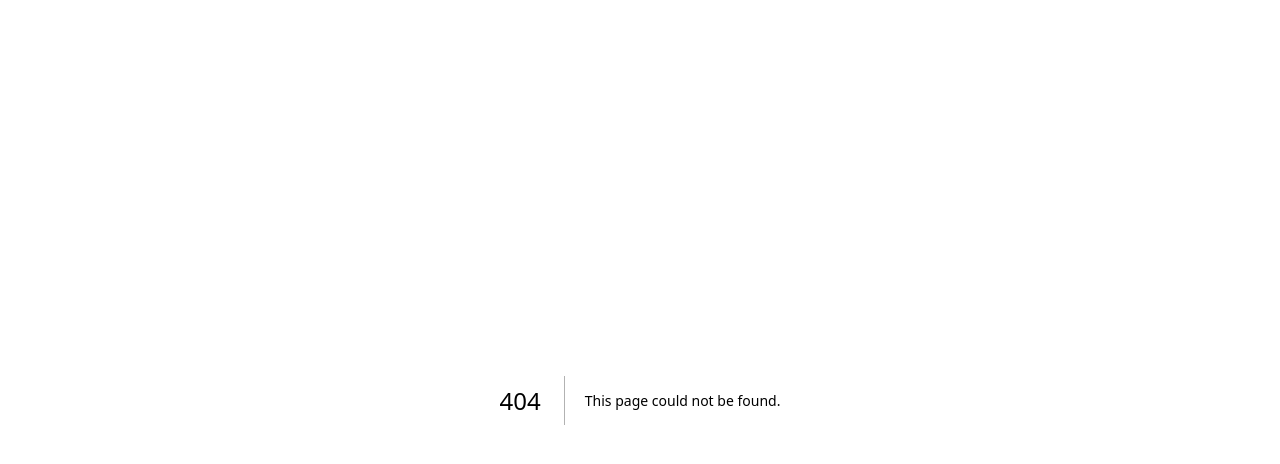
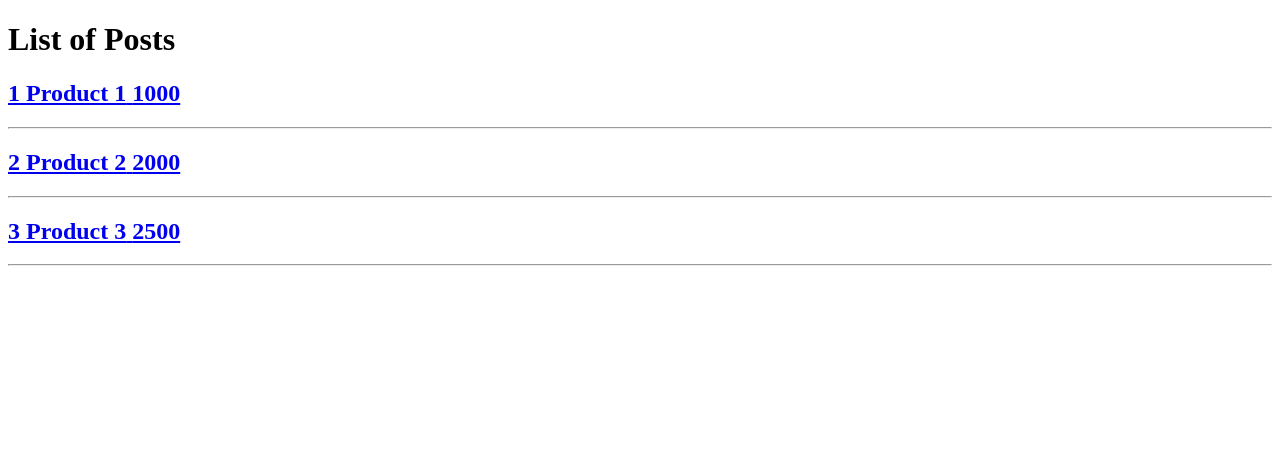
Before and after one commit to abeljrgit/next-prerendering, a Next.js app: page /products in a window 1280 px wide. Before the commit this address had no page. Shown: the top 464 px of the page. Built offline with nearby package versions, Linux system fonts and the light colour scheme; data requests are answered from the project's data file.

Commit message:
✨ feat: Add Products Page

```diff
--- /dev/null
+++ b/src/pages/products/index.tsx
@@ -0,0 +1,34 @@
+import Link from 'next/link';
+
+function ProductList({ products }: any) {
+  return (
+    <>
+      <h1>List of Posts</h1>
+      {products.map((product: any) => {
+        return (
+          <div key={product.id}>
+            <a href={`/products/${product.id}`}>
+              <h2>
+                {product.id} {product.title} {product.price}
+              </h2>
+              <hr />
+            </a>
+          </div>
+        );
+      })}
+    </>
+  );
+}
+
+export default ProductList;
+
+export async function getStaticProps() {
+  const response = await fetch('http://localhost:4000/products');
+  const data = await response.json();
+
+  return {
+    props: {
+      products: data,
+    },
+  };
+}
```
Also changed, not shown: src/pages/products/[productId].tsx (added, +52 -0 lines).
